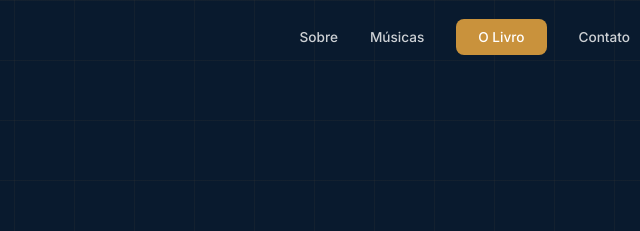
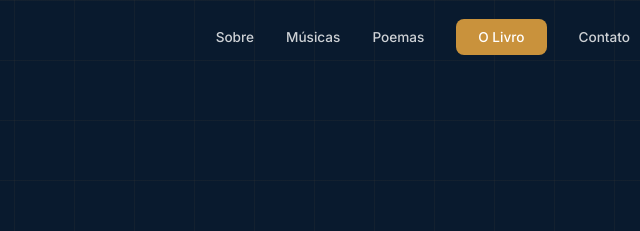
Before and after one commit to mrsupleno/william-tempero-da-vida, a plain HTML site: page livro.html in a window 1280 px wide. Shown: the top 231 px of the page, 586-1226 px from the left. Drawn offline with nearby package versions, Linux system fonts and the light colour scheme; a web font is replaced by a local one.

Commit message:
Fix: adiciona Poemas no menu da página /livro

```diff
--- a/livro.html
+++ b/livro.html
@@ -220,6 +220,7 @@
       <ul class="nav__links" id="navLinks">
         <li><a href="index.html#sobre">Sobre</a></li>
         <li><a href="index.html#musicas">Músicas</a></li>
+        <li><a href="index.html#poemas">Poemas</a></li>
         <li><a href="livro.html" class="nav__cta">O Livro</a></li>
         <li><a href="index.html#contato">Contato</a></li>
       </ul>
```
